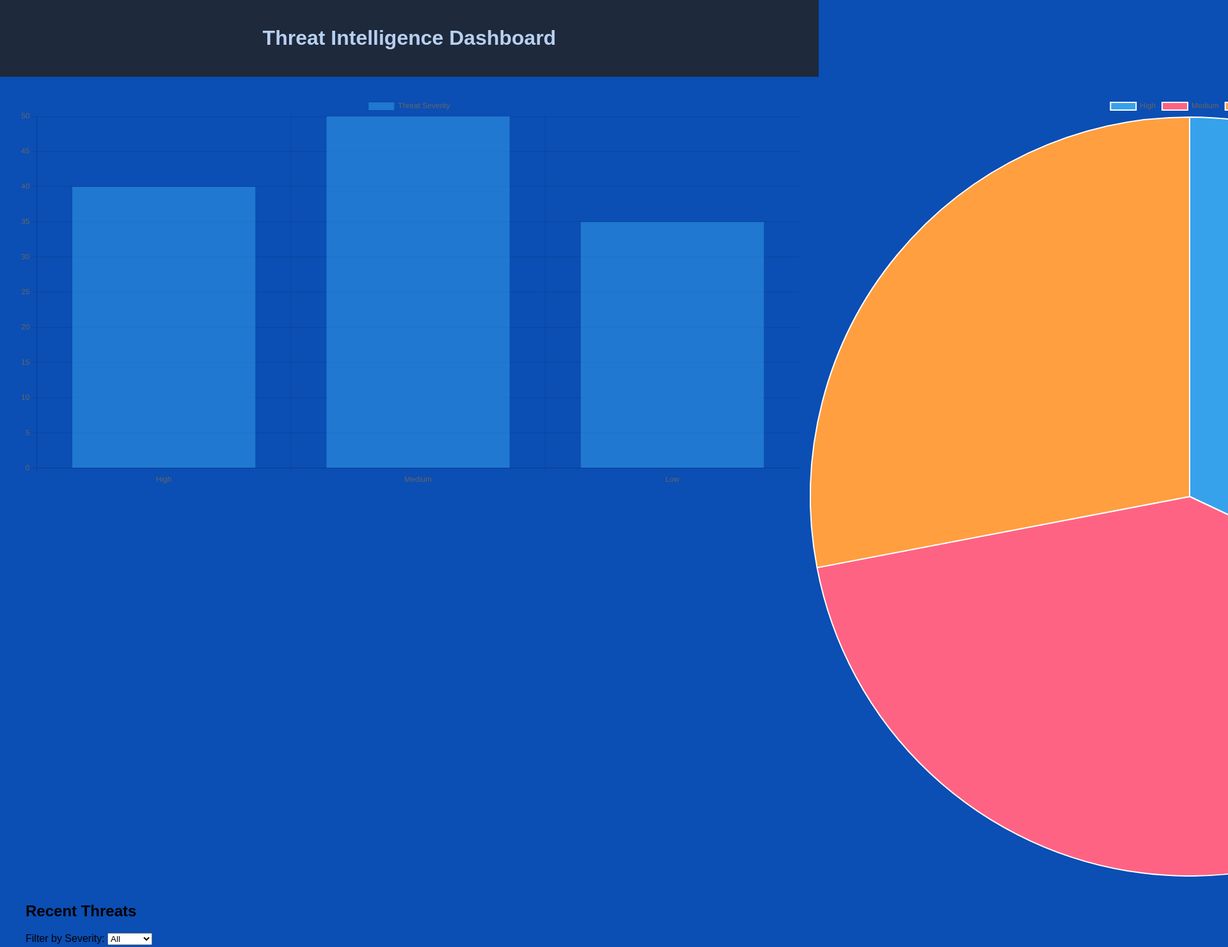
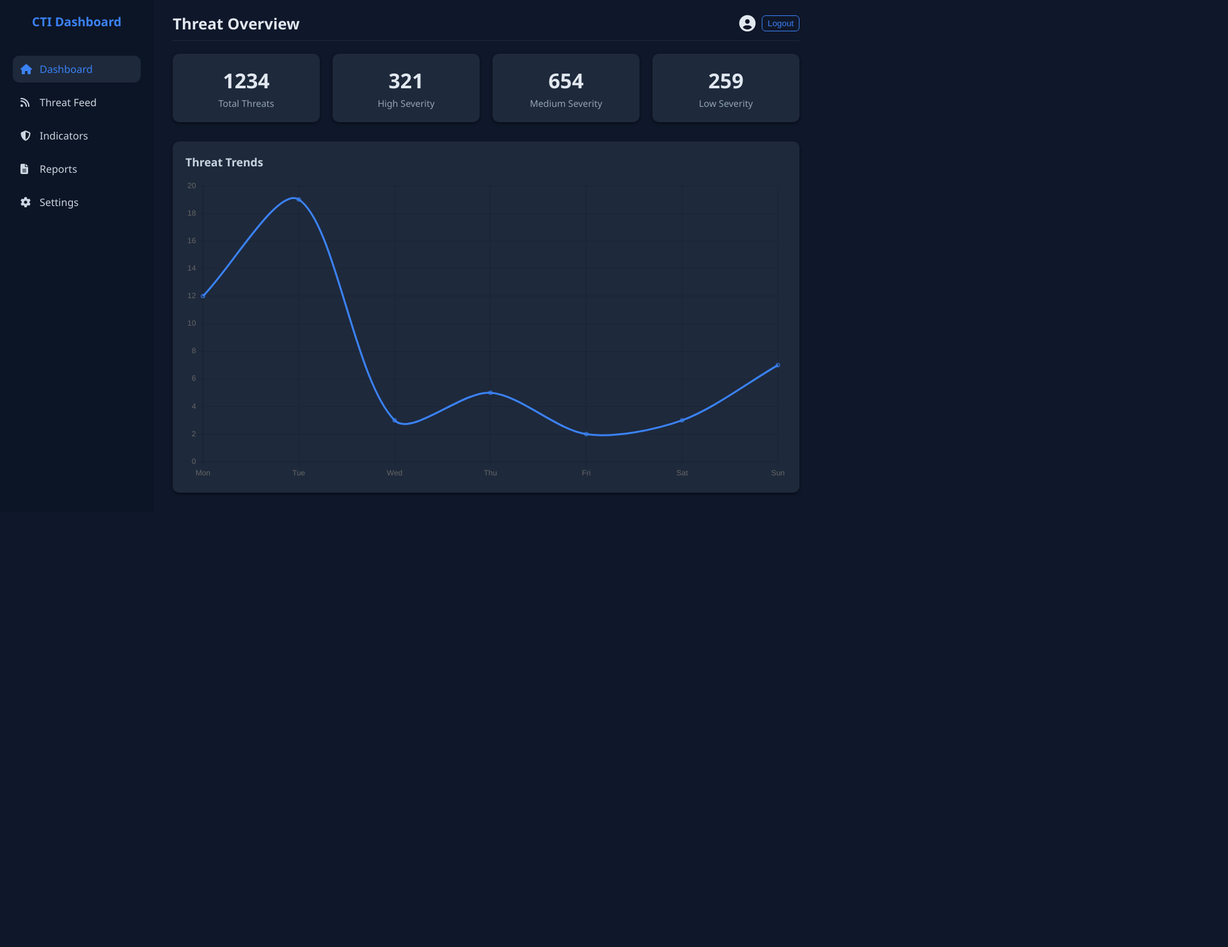
Before and after one commit to Gracy1605/CTI_DAHSBOARD, a plain HTML site: page frontend/index.html in a window 1280 px wide. Shown: the top 1480 px of the page at 64% size, 1920 px wide, since content can reach past the window. After the commit the page ends 800 px from the top, so only its background shows below. Drawn offline with nearby package versions, Linux system fonts and the light colour scheme; a small style sheet from the web is missing.

Commit message:
updated ui

```diff
--- a/frontend/css/styles.css
+++ b/frontend/css/styles.css
@@ -1,63 +1,217 @@
-body {
-  font-family: Arial, sans-serif;
-  background-color: #0b4eb4;
-  margin: 0;
-  padding: 0;
+/* Global */
+* {
+  box-sizing: border-box;
 }
 
-header {
-  background-color: #1e293b;
-  color: rgb(184, 207, 239);
+body {
+  margin: 0;
+  font-family: 'Segoe UI', Tahoma, Geneva, Verdana, sans-serif;
+  background-color: #0f172a;
+  color: #e2e8f0;
+}
+
+a {
+  text-decoration: none;
+  color: inherit;
+}
+
+/* Layout */
+.app-container {
+  display: flex;
+  height: 100vh;
+}
+
+.sidebar {
+  width: 240px;
+  background-color: #0c1525;
+  display: flex;
+  flex-direction: column;
   padding: 20px;
+}
+
+.sidebar-header {
+  margin-bottom: 40px;
   text-align: center;
 }
 
-.cards {
+.sidebar-header h2 {
+  margin: 0;
+  color: #3b82f6;
+  font-size: 1.2rem;
+}
+
+.menu {
+  flex: 1;
+}
+
+.menu-item {
   display: flex;
-  justify-content: space-around;
-  margin: 20px;
+  align-items: center;
+  padding: 10px 12px;
+  border-radius: 10px;
+  margin-bottom: 10px;
+  color: #cbd5e1;
+  transition: background 0.2s;
+}
+
+.menu-item i {
+  width: 20px;
+}
+
+.menu-item span {
+  margin-left: 10px;
+}
+
+.menu-item:hover,
+.menu-item.active {
+  background-color: #1e293b;
+  color: #3b82f6;
+}
+
+.main-content {
+  flex: 1;
+  display: flex;
+  flex-direction: column;
+  padding: 20px 30px;
+  overflow-y: auto;
+}
+
+.topbar {
+  display: flex;
+  justify-content: space-between;
+  align-items: center;
+  padding-bottom: 10px;
+  border-bottom: 1px solid #1e293b;
+}
+
+.page-title {
+  margin: 0;
+  font-size: 1.5rem;
+}
+
+.profile {
+  display: flex;
+  align-items: center;
+}
+
+.profile i {
+  font-size: 1.6rem;
+  margin-right: 10px;
+}
+
+.logout {
+  background: none;
+  border: 1px solid #3b82f6;
+  color: #3b82f6;
+  padding: 4px 8px;
+  border-radius: 6px;
+  cursor: pointer;
+}
+
+.stats-cards {
+  display: grid;
+  grid-template-columns: repeat(auto-fit, minmax(160px, 1fr));
+  gap: 20px;
+  margin-top: 20px;
 }
 
 .card {
-  background: white;
+  background-color: #1e293b;
   padding: 20px;
-  width: 200px;
+  border-radius: 10px;
   text-align: center;
-  border-radius: 8px;
-  box-shadow: 0 2px 5px rgba(0,0,0,0.1);
+  box-shadow: 0 2px 4px rgba(0, 0, 0, 0.5);
 }
 
-.charts {
-  display: flex;
-  justify-content: space-around;
-  margin: 30px;
+.card-number {
+  font-size: 2rem;
+  font-weight: bold;
 }
+
+.card-label {
+  margin-top: 5px;
+  font-size: 0.9rem;
+  color: #94a3b8;
+}
+
+.chart-section {
+  margin-top: 30px;
+}
+
+.chart-card {
+  background-color: #1e293b;
+  padding: 20px;
+  border-radius: 10px;
+  box-shadow: 0 2px 4px rgba(0, 0, 0, 0.5);
+}
+
+.chart-card h2 {
+  margin-top: 0;
+  color: #cbd5e1;
+  font-size: 1.1rem;
+}
+
 .table-section {
-  margin: 40px;
+  margin-top: 30px;
+}
+
+.table-container {
+  overflow-x: auto;
 }
 
 table {
   width: 100%;
   border-collapse: collapse;
-  margin-top: 15px;
 }
 
 th, td {
-  border: 1px solid #42afe6;
-  padding: 10px;
-  text-align: center;
+  padding: 12px 8px;
+  text-align: left;
 }
 
 th {
-  background-color: #1e293b;
-  color: white;
+  background-color: #0c1525;
+  color: #cbd5e1;
+  position: sticky;
+  top: 0;
 }
+
+tbody tr {
+  border-bottom: 1px solid #1e293b;
+  transition: background 0.2s;
+}
+
+tbody tr:hover {
+  background-color: #16202b;
+}
+
+.severity-badge {
+  padding: 4px 8px;
+  border-radius: 8px;
+  font-size: 0.85rem;
+  color: #0f172a;
+  font-weight: 500;
+}
+
+.severity-high {
+  background-color: #ef4444;
+}
+
+.severity-medium {
+  background-color: #f59e0b;
+}
+
+.severity-low {
+  background-color: #10b981;
+}
+
+/* Responsive adjustments */
 @media (max-width: 768px) {
-  .charts {
-    flex-direction: column;
+  .sidebar {
+    width: 200px;
   }
 
-  table {
-    font-size: 14px;
+  .page-title {
+    font-size: 1.2rem;
   }
 }
--- a/frontend/index.html
+++ b/frontend/index.html
@@ -1,63 +1,87 @@
 <!DOCTYPE html>
-<html>
+<html lang="en">
 <head>
-  <title>Threat Dashboard</title>
+  <meta charset="UTF-8">
+  <meta name="viewport" content="width=device-width, initial-scale=1.0">
+  <title>CTI Dashboard</title>
+  <!-- icons -->
+  <link rel="stylesheet" href="https://cdnjs.cloudflare.com/ajax/libs/font-awesome/6.4.0/css/all.min.css" integrity="sha512-pc6ceSVNJqA1v4zpFI1vKrhwIdrJt1qGXls3x0JgQW9wg/Fpcn7PIm+2ptoYEKrmcHjK14Cc6vVj8y5bVn5KPA==" crossorigin="anonymous" referrerpolicy="no-referrer" />
   <link rel="stylesheet" href="css/styles.css">
   <script src="https://cdn.jsdelivr.net/npm/chart.js"></script>
 </head>
+<body>
+  <div class="app-container">
+    <!-- sidebar -->
+    <aside class="sidebar">
+      <div class="sidebar-header">
+        <h2>CTI Dashboard</h2>
+      </div>
+      <nav class="menu">
+        <a href="#" class="menu-item active"><i class="fas fa-home"></i><span>Dashboard</span></a>
+        <a href="#" class="menu-item"><i class="fas fa-rss"></i><span>Threat Feed</span></a>
+        <a href="#" class="menu-item"><i class="fas fa-shield-alt"></i><span>Indicators</span></a>
+        <a href="#" class="menu-item"><i class="fas fa-file-alt"></i><span>Reports</span></a>
+        <a href="#" class="menu-item"><i class="fas fa-cog"></i><span>Settings</span></a>
+      </nav>
+    </aside>
 
-<body>
-
-  <header>
-    <h1>Threat Intelligence Dashboard</h1>
+    <!-- main section -->
+    <div class="main-content">
+      <header class="topbar">
+        <h1 class="page-title">Threat Overview</h1>
+        <div class="profile">
+          <i class="fas fa-user-circle"></i>
+          <button class="logout">Logout</button>
+        </div>
       </header>
 
-  <section class="charts">
-    <canvas id="severityChart"></canvas>
-    <canvas id="distributionChart"></canvas>
+      <section class="stats-cards">
+        <div class="card">
+          <div class="card-number" id="totalThreats">1234</div>
+          <div class="card-label">Total Threats</div>
+        </div>
+        <div class="card">
+          <div class="card-number" id="highSeverity">321</div>
+          <div class="card-label">High Severity</div>
+        </div>
+        <div class="card">
+          <div class="card-number" id="mediumSeverity">654</div>
+          <div class="card-label">Medium Severity</div>
+        </div>
+        <div class="card">
+          <div class="card-number" id="lowSeverity">259</div>
+          <div class="card-label">Low Severity</div>
+        </div>
       </section>
+
+      <section class="chart-section">
+        <div class="chart-card">
+          <h2>Threat Trends</h2>
+          <canvas id="threatChart"></canvas>
+        </div>
+      </section>
+
       <section class="table-section">
         <h2>Recent Threats</h2>
-
-  <label for="severityFilter">Filter by Severity:</label>
-  <select id="severityFilter">
-    <option value="All">All</option>
-    <option value="High">High</option>
-    <option value="Medium">Medium</option>
-    <option value="Low">Low</option>
-  </select>
-
-  <table>
+        <div class="table-container">
+          <table id="threatTable">
             <thead>
               <tr>
                 <th>ID</th>
-        <th>Type</th>
+                <th>Title</th>
                 <th>Severity</th>
-        <th>Source</th>
+                <th>IOC Type</th>
+                <th>Date</th>
               </tr>
             </thead>
-    <tbody id="threatTable">
-      <tr data-severity="High">
-        <td>1</td>
-        <td>IP</td>
-        <td>High</td>
-        <td>OTX</td>
-      </tr>
-      <tr data-severity="Medium">
-        <td>2</td>
-        <td>Domain</td>
-        <td>Medium</td>
-        <td>MISP</td>
-      </tr>
-      <tr data-severity="Low">
-        <td>3</td>
-        <td>Hash</td>
-        <td>Low</td>
-        <td>AbuseIPDB</td>
-      </tr>
+            <tbody>
+              <!-- rows added by JS -->
             </tbody>
           </table>
+        </div>
       </section>
+    </div>
+  </div>
 
   <script src="js/main.js"></script>
 </body>
--- a/frontend/js/main.js
+++ b/frontend/js/main.js
@@ -1,47 +1,64 @@
-document.addEventListener("DOMContentLoaded", function () {
+document.addEventListener('DOMContentLoaded', () => {
+  // dummy statistics
+  const stats = {
+    total: 1234,
+    high: 321,
+    medium: 654,
+    low: 259,
+    trends: [12, 19, 3, 5, 2, 3, 7],
+    trendLabels: ['Mon','Tue','Wed','Thu','Fri','Sat','Sun'],
+    threats: [
+      {id: 'T-1001', title: 'Suspicious IP activity', severity: 'High', type: 'IP', date: '2026-02-20'},
+      {id: 'T-1002', title: 'Malicious domain detected', severity: 'Medium', type: 'Domain', date: '2026-02-21'},
+      {id: 'T-1003', title: 'Rare file hash seen', severity: 'Low', type: 'Hash', date: '2026-02-19'},
+      {id: 'T-1004', title: 'Phishing URL reported', severity: 'High', type: 'URL', date: '2026-02-22'},
+      {id: 'T-1005', title: 'C2 server beaconing', severity: 'Medium', type: 'IP', date: '2026-02-18'}
+    ]
+  };
 
-  const severityCtx = document.getElementById("severityChart");
-  const distributionCtx = document.getElementById("distributionChart");
+  // populate cards
+  document.getElementById('totalThreats').textContent = stats.total;
+  document.getElementById('highSeverity').textContent = stats.high;
+  document.getElementById('mediumSeverity').textContent = stats.medium;
+  document.getElementById('lowSeverity').textContent = stats.low;
 
-  new Chart(severityCtx, {
-    type: "bar",
+  // render trend chart
+  const ctx = document.getElementById('threatChart').getContext('2d');
+  new Chart(ctx, {
+    type: 'line',
     data: {
-      labels: ["High", "Medium", "Low"],
+      labels: stats.trendLabels,
       datasets: [{
-        label: "Threat Severity",
-        data: [40, 50, 35]
+        label: 'Threats',
+        data: stats.trends,
+        borderColor: '#3b82f6',
+        backgroundColor: 'rgba(59,130,246,0.2)',
+        tension: 0.3
       }]
+    },
+    options: {
+      scales: {
+        y: {
+          beginAtZero: true
+        }
+      },
+      plugins: {
+        legend: { display: false }
+      }
     }
   });
 
-  new Chart(distributionCtx, {
-    type: "pie",
-    data: {
-      labels: ["High", "Medium", "Low"],
-      datasets: [{
-        data: [40, 50, 35]
-      }]
-    }
-  });
-
-});
-const filter = document.getElementById("severityFilter");
-
-filter.addEventListener("change", function () {
-  const selected = this.value;
-  const rows = document.querySelectorAll("#threatTable tr");
-
-  rows.forEach(row => {
-    if (selected === "All" || row.dataset.severity === selected) {
-      row.style.display = "";
-    } else {
-      row.style.display = "none";
-    }
+  // fill table
+  const tbody = document.querySelector('#threatTable tbody');
+  stats.threats.forEach(th => {
+    const tr = document.createElement('tr');
+    tr.innerHTML = `
+      <td>${th.id}</td>
+      <td>${th.title}</td>
+      <td><span class="severity-badge severity-${th.severity.toLowerCase()}">${th.severity}</span></td>
+      <td>${th.type}</td>
+      <td>${th.date}</td>
+    `;
+    tbody.appendChild(tr);
   });
 });
-function fetchThreatData() {
-  console.log("Fetching data from backend API...");
-  // Placeholder for future API call
-}
-
-fetchThreatData();
```
Lines whose indentation alone changed are shown as unchanged.
